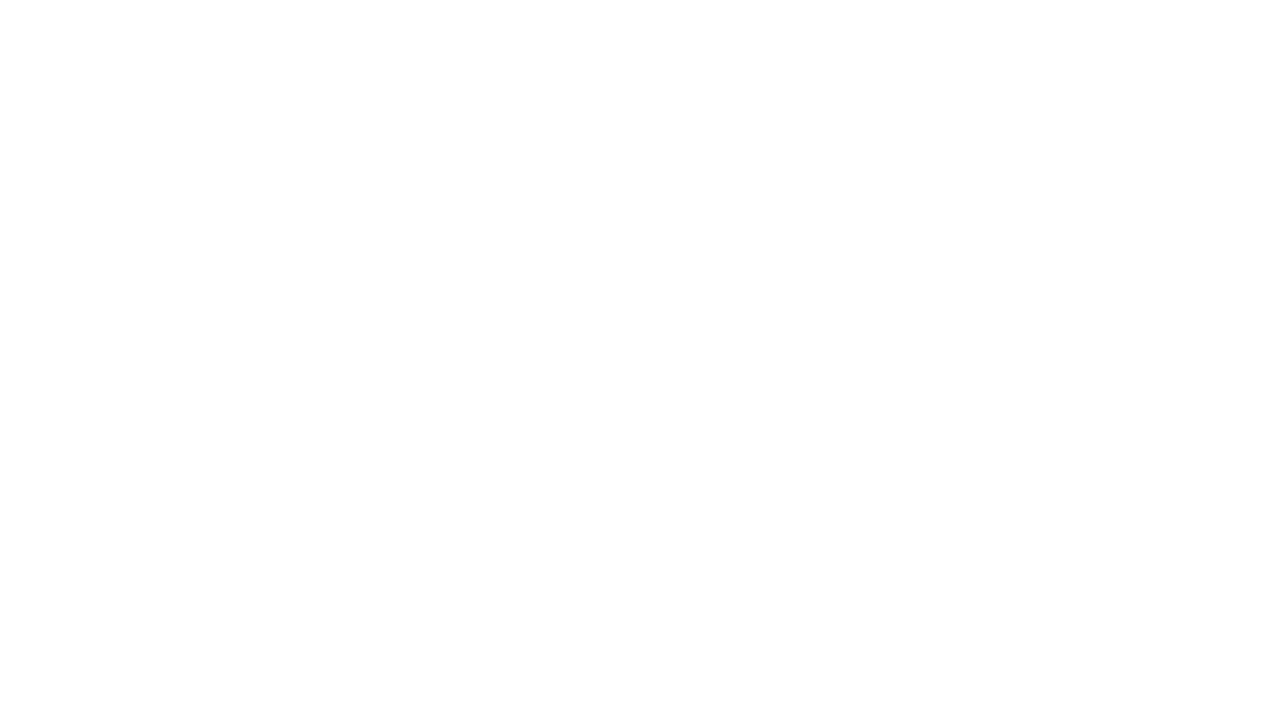
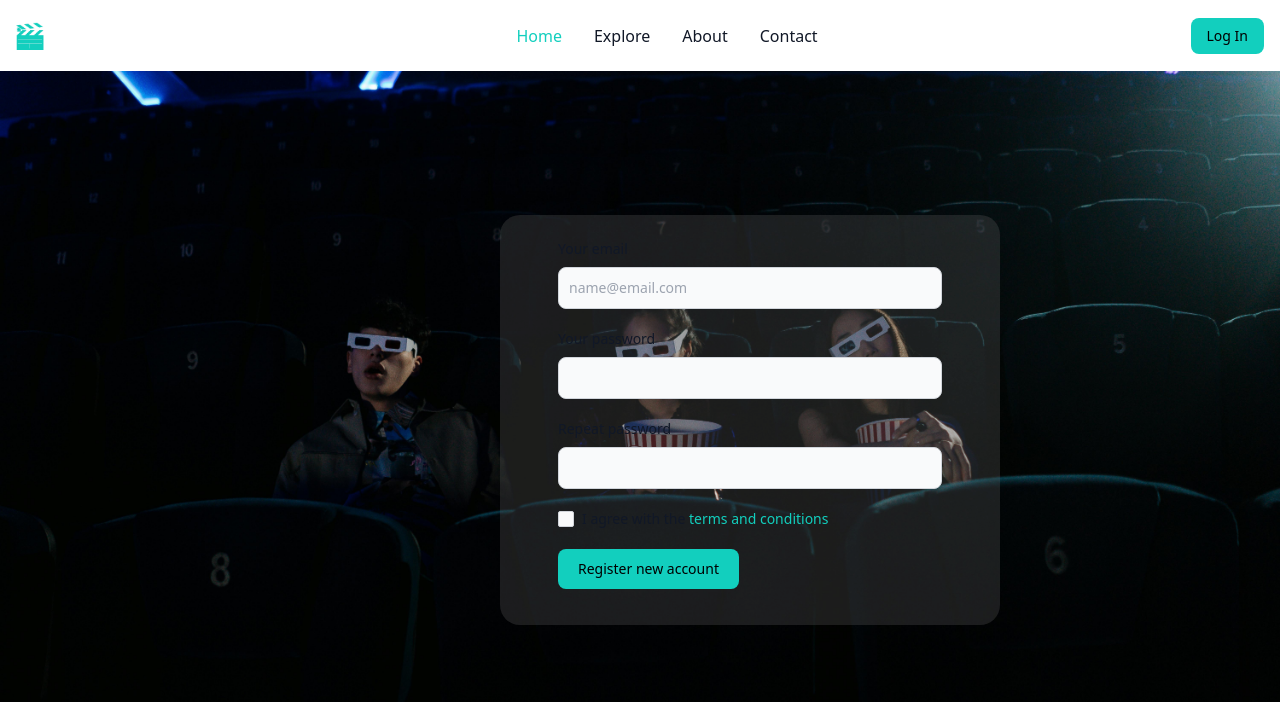
Before and after one commit to hiranya52/OMDb-Movie-Explorer, a plain HTML site: page signIn.html in a window 1280 px wide. Drawn offline with nearby package versions, Linux system fonts and the light colour scheme; a web font is replaced by a local one.

Commit message:
Completed sign in page

```diff
--- a/assets/styles/style.css
+++ b/assets/styles/style.css
@@ -18,3 +18,16 @@
     margin-left: 500px;
     border-radius: 20px;
 }
+
+.signInPage{
+    background-image: url(/assets/img/signInBgImg.jpeg);
+    background-size: cover;
+}
+
+.signSec{
+    background-color: rgba(101, 101, 101, 0.268);
+    width: 500px;
+    height: 410px;
+    margin-left: 500px;
+    border-radius: 20px;
+}
--- a/signIn.html
+++ b/signIn.html
@@ -0,0 +1,113 @@
+<!DOCTYPE html>
+<html lang="en">
+
+<head>
+    <meta charset="UTF-8">
+    <meta name="viewport" content="width=device-width, initial-scale=1.0">
+    <title>Document</title>
+    <link rel="stylesheet" href="./assets/styles/style.css">
+    <script src="https://cdn.tailwindcss.com"></script>
+    <link href="https://cdn.jsdelivr.net/npm/flowbite@3.1.2/dist/flowbite.min.css" rel="stylesheet" />
+</head>
+
+<body class="bg-[#010113] font-sans text-white signInPage">
+
+
+    <header>
+        <nav class="bg-white border-gray-100 dark:bg-[#010113]">
+            <div class="max-w-screen-xl flex flex-wrap items-center justify-between mx-auto p-4">
+                <a href="" class="flex items-center space-x-3 rtl:space-x-reverse">
+                    <img src="./assets/img/flixoraLogo.png" class="h-7" alt="Flowbite Logo" />
+                    <span
+                        class="self-center text-[26px] font-semibold whitespace-nowrap dark:text-[#12cfbe] navName">Flixora</span>
+                </a>
+                <div class="flex md:order-2 space-x-3 md:space-x-0 rtl:space-x-reverse">
+                    <a href="./signIn.html">
+                        <button type="button"
+                            class="text-black bg-[#12cfbe] hover:bg-gray-300 focus:ring-4 focus:outline-none focus:ring-gray-300 font-medium rounded-lg text-sm px-4 py-2 text-center dark:bg-[#12cfbe] dark:hover:bg-white dark:focus:ring-gray-200">Log
+                            In
+                        </button>
+                    </a>
+                    <button data-collapse-toggle="navbar-cta" type="button"
+                        class="inline-flex items-center p-2 w-10 h-10 justify-center text-sm text-gray-500 rounded-lg md:hidden hover:bg-gray-100 focus:outline-none focus:ring-2 focus:ring-gray-200 dark:text-gray-400 dark:hover:bg-gray-700 dark:focus:ring-gray-600"
+                        aria-controls="navbar-cta" aria-expanded="false">
+                        <span class="sr-only">Open main menu</span>
+                        <svg class="w-5 h-5" aria-hidden="true" xmlns="http://www.w3.org/2000/svg" fill="none"
+                            viewBox="0 0 17 14">
+                            <path stroke="currentColor" stroke-linecap="round" stroke-linejoin="round" stroke-width="2"
+                                d="M1 1h15M1 7h15M1 13h15" />
+                        </svg>
+                    </button>
+                </div>
+                <div class="items-center justify-between hidden w-full md:flex md:w-auto md:order-1" id="navbar-cta">
+                    <ul
+                        class="flex flex-col font-medium p-4 md:p-0 mt-4 border border-gray-100 rounded-lg bg-black md:space-x-8 rtl:space-x-reverse md:flex-row md:mt-0 md:border-0 md:bg-white dark:bg-gray-800 md:dark:bg-black dark:border-gray-700">
+                        <li>
+                            <a href="./index.html"
+                                class="block py-2 px-3 md:p-0 text-white bg-[#12cfbe] rounded-sm md:bg-transparent md:text-[#12cfbe] md:dark:text-[#12cfbe]"
+                                aria-current="page">Home</a>
+                        </li>
+                        <li>
+                            <a href="./explore.html"
+                                class="block py-2 px-3 md:p-0 text-gray-900 rounded-sm hover:bg-gray-100 md:hover:bg-transparent md:hover:text-[#12cfbe] md:dark:hover:text-[#12cfbe] dark:text-white dark:hover:bg-gray-700 dark:hover:text-white md:dark:hover:bg-transparent dark:border-gray-700">Explore</a>
+                        </li>
+                        <li>
+                            <a href="./about.html"
+                                class="block py-2 px-3 md:p-0 text-gray-900 rounded-sm hover:bg-gray-100 md:hover:bg-transparent md:hover:text-[#12cfbe] md:dark:hover:text-[#12cfbe] dark:text-white dark:hover:bg-gray-700 dark:hover:text-white md:dark:hover:bg-transparent dark:border-gray-700">About</a>
+                        </li>
+                        <li>
+                            <a href="./contact.html"
+                                class="block py-2 px-3 md:p-0 text-gray-900 rounded-sm hover:bg-gray-100 md:hover:bg-transparent md:hover:text-[#12cfbe] md:dark:hover:text-[#12cfbe] dark:text-white dark:hover:bg-gray-700 dark:hover:text-white md:dark:hover:bg-transparent dark:border-gray-700">Contact</a>
+                        </li>
+                    </ul>
+                </div>
+            </div>
+        </nav>
+    </header>
+
+
+    <section class="signSec">
+        <form class="max-w-sm mx-auto mt-[9rem]">
+            <div class="mb-5"><br>
+                <label for="email" class="block mb-2 text-sm font-medium text-gray-900 dark:text-white">Your
+                    email</label>
+                <input type="email" id="email"
+                    class="shadow-xs bg-gray-50 border border-gray-300 text-gray-900 text-sm rounded-lg focus:ring-blue-500 focus:border-blue-500 block w-full p-2.5 dark:bg-gray-700 dark:border-gray-600 dark:placeholder-gray-400 dark:text-white dark:focus:ring-blue-500 dark:focus:border-blue-500 dark:shadow-xs-light"
+                    placeholder="name@email.com" required />
+            </div>
+            <div class="mb-5">
+                <label for="password" class="block mb-2 text-sm font-medium text-gray-900 dark:text-white">Your
+                    password</label>
+                <input type="password" id="password"
+                    class="shadow-xs bg-gray-50 border border-gray-300 text-gray-900 text-sm rounded-lg focus:ring-blue-500 focus:border-blue-500 block w-full p-2.5 dark:bg-gray-700 dark:border-gray-600 dark:placeholder-gray-400 dark:text-white dark:focus:ring-blue-500 dark:focus:border-blue-500 dark:shadow-xs-light"
+                    required />
+            </div>
+            <div class="mb-5">
+                <label for="repeat-password" class="block mb-2 text-sm font-medium text-gray-900 dark:text-white">Repeat
+                    password</label>
+                <input type="password" id="repeat-password"
+                    class="shadow-xs bg-gray-50 border border-gray-300 text-gray-900 text-sm rounded-lg focus:ring-blue-500 focus:border-blue-500 block w-full p-2.5 dark:bg-gray-700 dark:border-gray-600 dark:placeholder-gray-400 dark:text-white dark:focus:ring-blue-500 dark:focus:border-blue-500 dark:shadow-xs-light"
+                    required />
+            </div>
+            <div class="flex items-start mb-5">
+                <div class="flex items-center h-5">
+                    <input id="terms" type="checkbox" value=""
+                        class="w-4 h-4 border border-gray-300 rounded-sm bg-gray-50 focus:ring-3 focus:ring-blue-300 dark:bg-gray-700 dark:border-gray-600 dark:focus:ring-blue-600 dark:ring-offset-gray-800 dark:focus:ring-offset-gray-800"
+                        required />
+                </div>
+                <label for="terms" class="ms-2 text-sm font-medium text-gray-900 dark:text-gray-300">I agree with the <a
+                        href="#" class="text-[#12cfbe] hover:underline dark:text-[#12cfbe]">terms and
+                        conditions</a></label>
+            </div>
+            <button type="submit"
+                class="text-black bg-[#12cfbe] hover:bg-blue-800 hover:text-white focus:ring-4 focus:outline-none focus:ring-blue-300 font-medium rounded-lg text-sm px-5 py-2.5 text-center dark:bg-[#12cfbe] dark:hover:bg-blue-700 dark:focus:ring-blue-800">Register
+                new account</button>
+        </form>
+    </section>
+
+
+
+    <script src="https://cdn.jsdelivr.net/npm/flowbite@3.1.2/dist/flowbite.min.js"></script>
+</body>
+
+</html>
```
